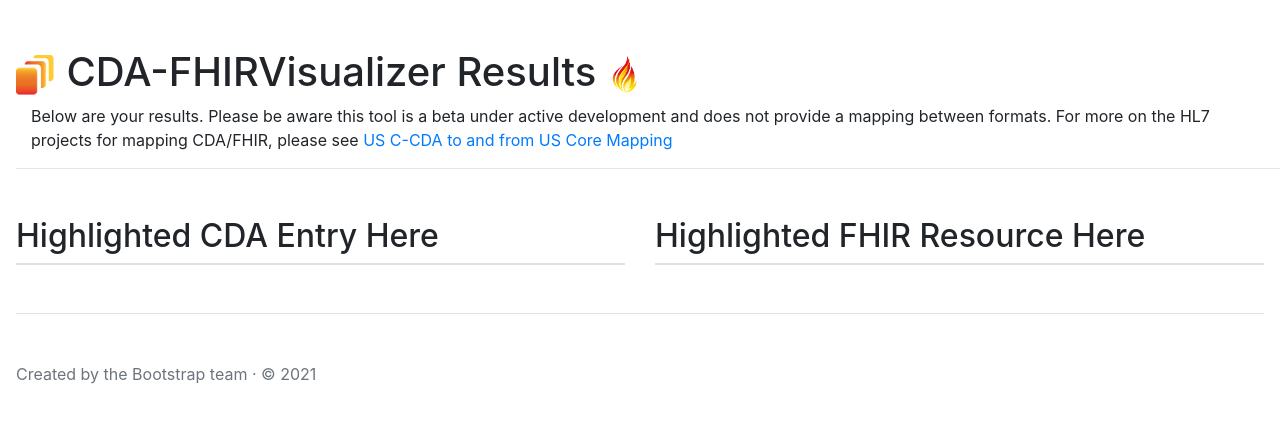
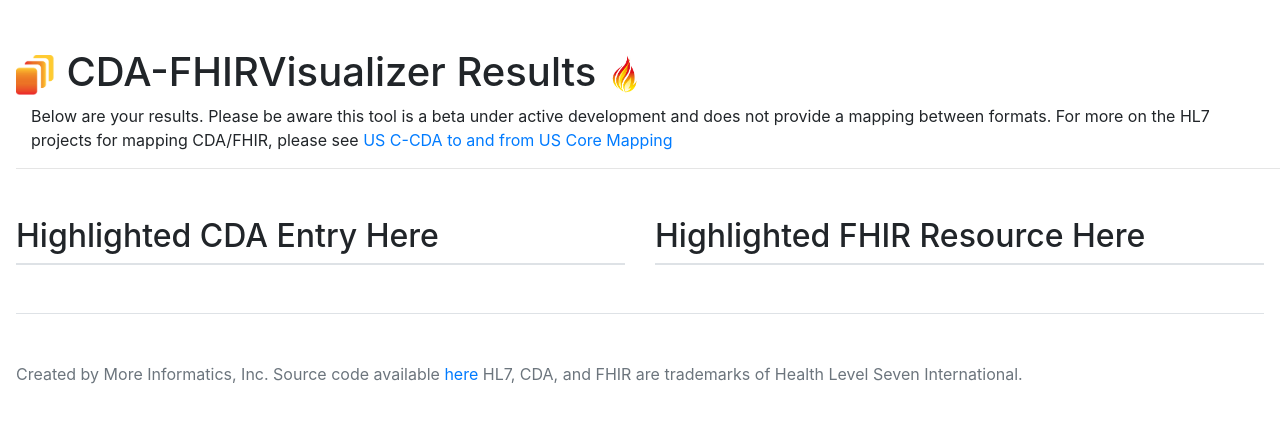
Before and after one commit to jddamore/cda-fhir-compare, a website: page template.html in a window 1280 px wide. Drawn offline with nearby package versions, Linux system fonts and the light colour scheme.

Commit message:
adding MIT license, updating html footers

```diff
--- a/template.html
+++ b/template.html
@@ -56,7 +56,8 @@
 
     </main>
     <footer class="pt-5 my-5 text-muted border-top">
-      Created by the Bootstrap team &middot; &copy; 2021
+      Created by More Informatics, Inc. Source code available <a href="https://github.com/jddamore/cda-fhir-compare">here</a>
+	  HL7, CDA, and FHIR are trademarks of Health Level Seven International.
     </footer>
   </div>
   <script src="https://code.jquery.com/jquery-3.4.1.slim.min.js"
```
Also changed, not shown: index.html (+1 -0 lines).
